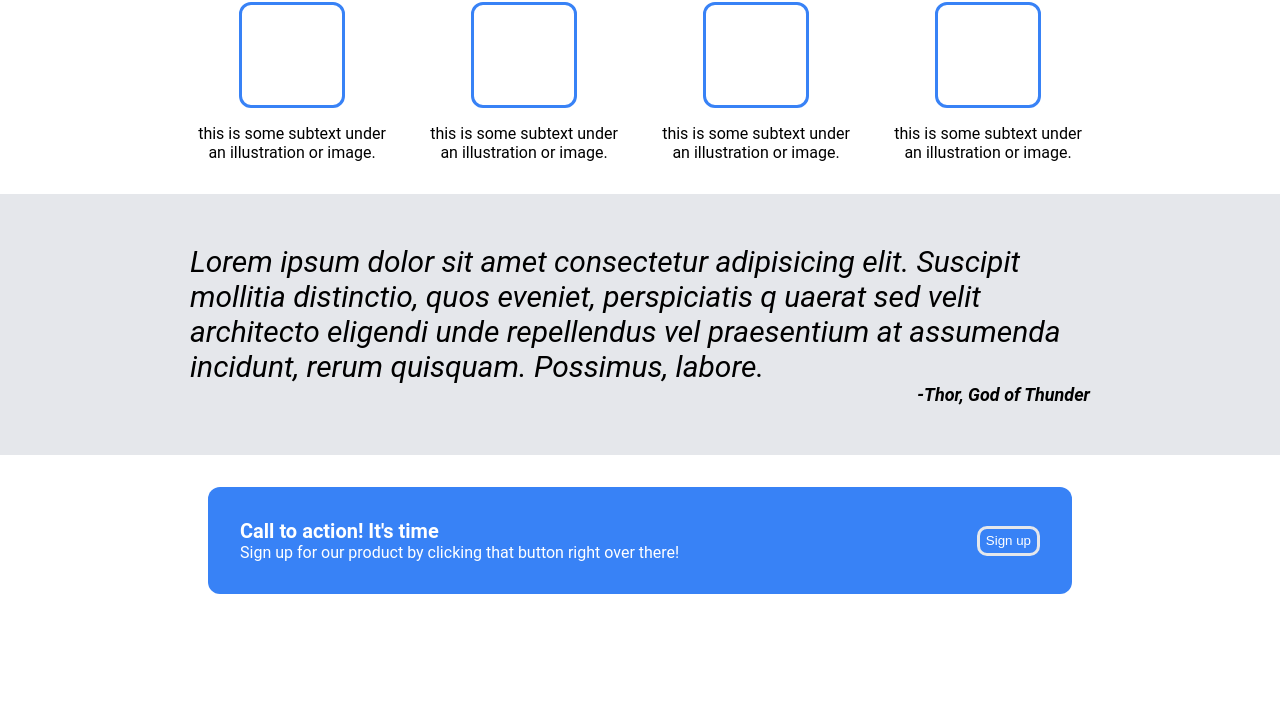
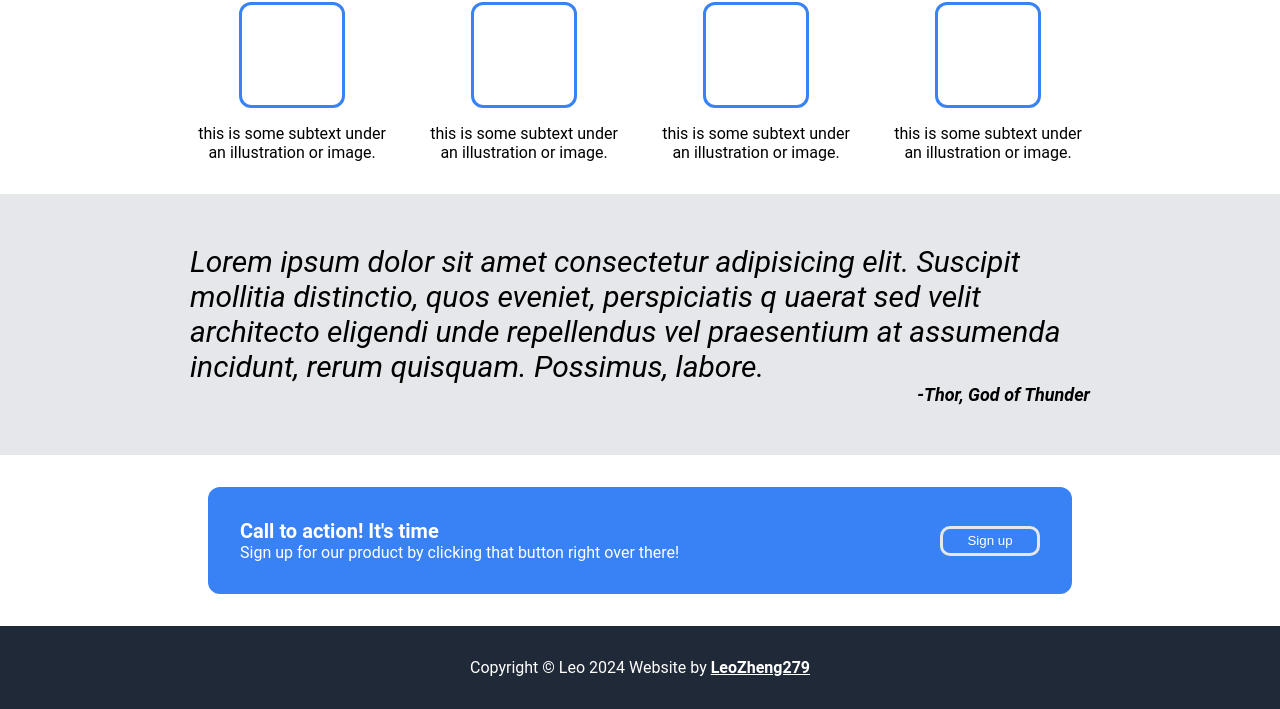
Before and after one commit to LeoZheng279/odin_landingpage, a plain HTML site: page index.html in a window 1280 px wide. Shown: the part 448-1157 px from the top of the page. Before the commit the page ends 1074 px from the top, so only its background shows below. Drawn offline with Linux system fonts and the light colour scheme.

Commit message:
finished footer aka finished all!

```diff
--- a/index.html
+++ b/index.html
@@ -96,5 +96,9 @@
             <button>Sign up</button>
         </div>
     </div>
+
+    <div class="footer">
+        Copyright &#169; Leo 2024 Website by <a href="https://github.com/LeoZheng279/">LeoZheng279</a>
+    </div>
 </body>
 </html>
--- a/style.css
+++ b/style.css
@@ -59,7 +59,7 @@ a{
 button{
     background-color: #3882F6;
     color: white;
-    max-width: 100px;
+    width: 100px;
     height: 30px;
     border-radius: 10px;
     border: 0;
@@ -170,3 +170,17 @@ img{
     font-size: 20px;
     font-weight: bold;
 }
+
+.footer{
+    padding-left: 50px;
+    padding-right: 50px;
+    padding: 32px;
+    color: white;
+    text-align: center;
+    background-color: #1F2937;
+}
+
+.footer a{
+    text-decoration: underline;
+    font-weight: bold;
+}
```
